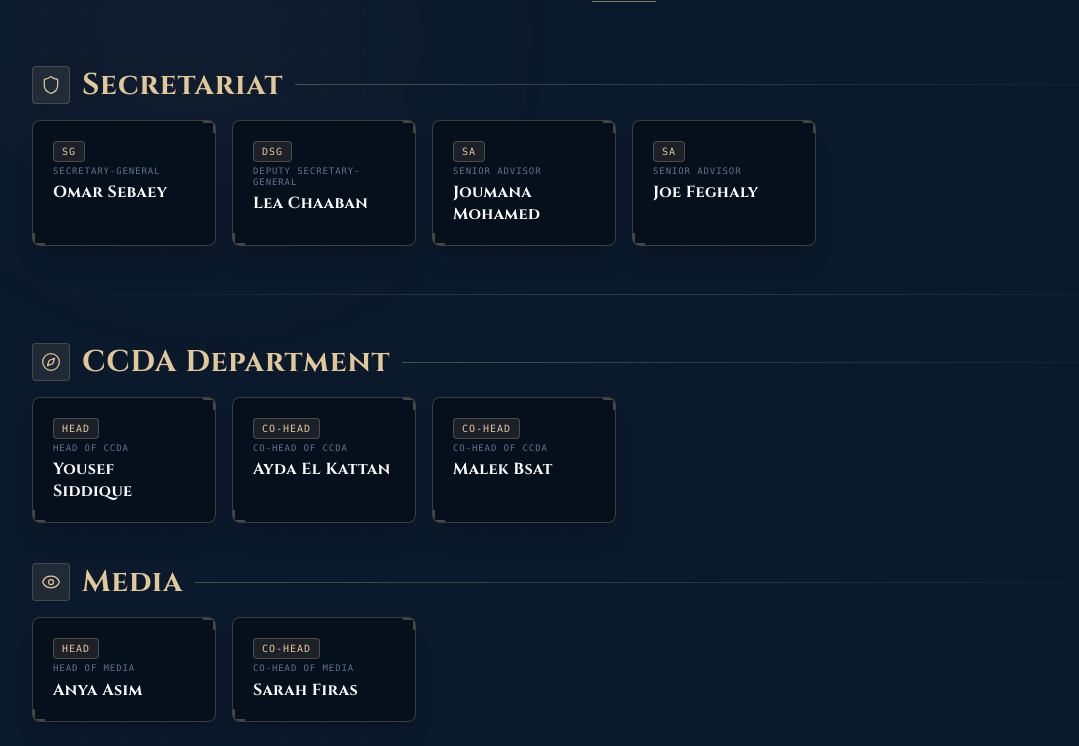
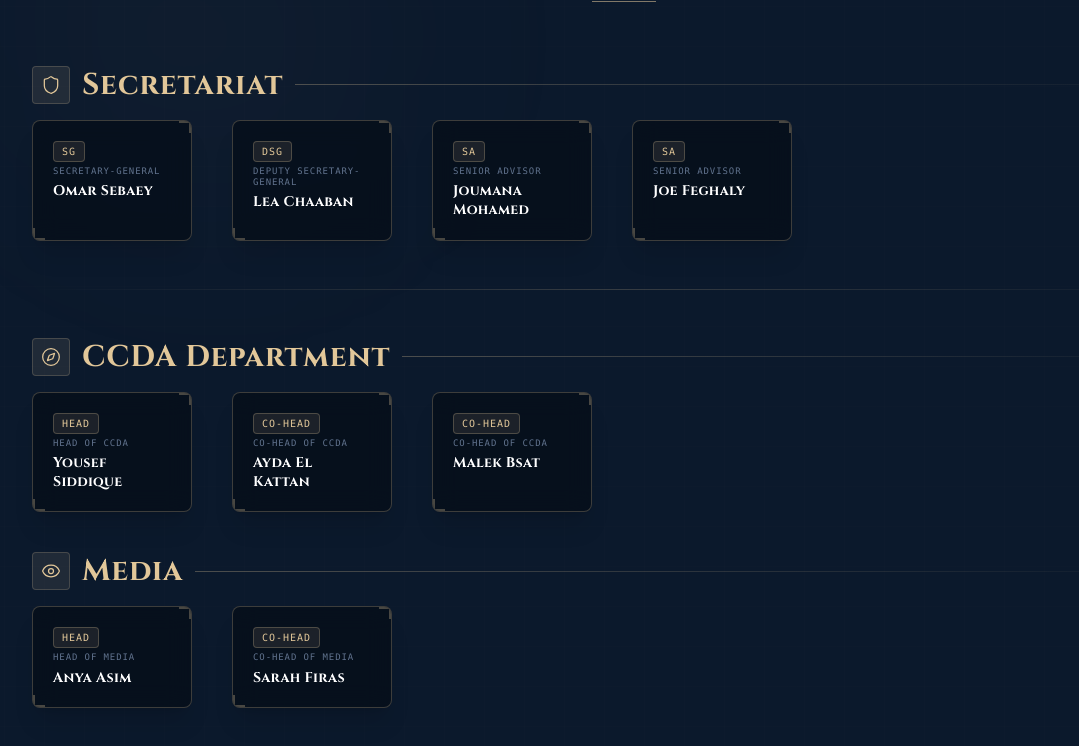
Before and after one commit to adam382010-svg/test-forma, a Next.js app: page / in a window 1280 px wide. Shown: the part 3540-4286 px from the top of the page, without its empty margins (16-1095 px from the left). Built offline with nearby package versions, Linux system fonts and the light colour scheme.

Commit message:
Add files via upload

```diff
--- a/src/components/ExecutiveBoard.js
+++ b/src/components/ExecutiveBoard.js
@@ -8,26 +8,26 @@ import {
 
 /* ─── Data ────────────────────────────────────────────────────────────── */
 const secretariat = [
-  { badge: "SG",  icon: Shield, name: "Omar Sebaey",     title: "Secretary-General"       },
-  { badge: "DSG", icon: Award,  name: "Lea Chaaban",     title: "Deputy Secretary-General" },
-  { badge: "SA",  icon: Star,   name: "Joumana Mohamed", title: "Senior Advisor"           },
-  { badge: "SA",  icon: Star,   name: "Joe Feghaly",     title: "Senior Advisor"           },
+  { badge: "SG",  name: "Omar Sebaey",     title: "Secretary-General"        },
+  { badge: "DSG", name: "Lea Chaaban",     title: "Deputy Secretary-General"  },
+  { badge: "SA",  name: "Joumana Mohamed", title: "Senior Advisor"            },
+  { badge: "SA",  name: "Joe Feghaly",     title: "Senior Advisor"            },
 ];
 
 const departments = [
   {
     name: "CCDA Department", icon: Compass,
     members: [
-      { badge: "Head",    name: "Yousef Siddique", title: "Head of CCDA"    },
-      { badge: "Co-Head", name: "Ayda El Kattan",  title: "Co-Head of CCDA" },
-      { badge: "Co-Head", name: "Malek Bsat",      title: "Co-Head of CCDA" },
+      { badge: "Head",    name: "Yousef Siddique", title: "Head of CCDA"     },
+      { badge: "Co-Head", name: "Ayda El Kattan",  title: "Co-Head of CCDA"  },
+      { badge: "Co-Head", name: "Malek Bsat",      title: "Co-Head of CCDA"  },
     ],
   },
   {
     name: "Media", icon: Eye,
     members: [
       { badge: "Head",    name: "Anya Asim",   title: "Head of Media"    },
-      { badge: "Co-Head", name: "Sarah Firas", title: "Co-Head of Media" },
+      { badge: "Co-Head", name: "Sarah Firas", title: "Co-Head of Media"  },
     ],
   },
   {
@@ -59,16 +59,16 @@ const departments = [
   {
     name: "Volunteers", icon: HeartHandshake,
     members: [
-      { badge: "Head",    name: "Syriena Helali",    title: "Head of Volunteers"    },
-      { badge: "Co-Head", name: "Sulaiman AbuDawood",title: "Co-Head of Volunteers" },
+      { badge: "Head",    name: "Syriena Helali",     title: "Head of Volunteers"    },
+      { badge: "Co-Head", name: "Sulaiman AbuDawood", title: "Co-Head of Volunteers" },
     ],
   },
   {
     name: "Security", icon: Lock,
     members: [
-      { badge: "Head",    name: "Sadeen Abdulaziz",     title: "Head of Security"    },
-      { badge: "Co-Head", name: "Abdulrahman AlBabtain",title: "Co-Head of Security" },
-      { badge: "Co-Head", name: "Sarah Naim",            title: "Co-Head of Security" },
+      { badge: "Head",    name: "Sadeen Abdulaziz",      title: "Head of Security"    },
+      { badge: "Co-Head", name: "Abdulrahman AlBabtain", title: "Co-Head of Security" },
+      { badge: "Co-Head", name: "Sarah Naim",             title: "Co-Head of Security" },
     ],
   },
   {
@@ -98,7 +98,10 @@ const departments = [
 /* ─── Member Card ─────────────────────────────────────────────────────── */
 function MemberCard({ badge, name, title }) {
   return (
-    <div className="relative p-5 rounded-lg bg-[#060E1A]/80 border border-[#E2C799]/25 backdrop-blur-md shadow-xl overflow-hidden group hover:border-[#E2C799]/55 transition-colors duration-300 flex flex-col gap-1">
+    <div
+      className="relative p-5 rounded-lg bg-[#060E1A]/80 border border-[#E2C799]/25 backdrop-blur-md shadow-xl overflow-hidden hover:border-[#E2C799]/55 transition-colors duration-300 flex flex-col gap-1 shrink-0"
+      style={{ width: "160px" }}
+    >
       {/* Corner accents */}
       <div className="absolute top-0 right-0 w-3 h-3 border-t-2 border-r-2 border-[#E2C799]/30 pointer-events-none" />
       <div className="absolute bottom-0 left-0 w-3 h-3 border-b-2 border-l-2 border-[#E2C799]/30 pointer-events-none" />
@@ -113,11 +116,37 @@ function MemberCard({ badge, name, title }) {
         {title}
       </span>
 
-      {/* Name — smaller font so long names never overflow */}
-      <h3 className="font-serif text-base font-bold text-white tracking-wide leading-snug break-words hyphens-auto">
+      {/* Name */}
+      <h3 className="font-serif text-sm font-bold text-white tracking-wide leading-snug break-words">
         {name}
       </h3>
     </div>
+  );
+}
+
+/* ─── Members Row — scrollable on mobile, wrapping grid on desktop ─────── */
+function MembersRow({ members }) {
+  return (
+    <>
+      {/* Mobile: horizontal scroll */}
+      <div className="md:hidden overflow-x-auto pb-3">
+        <div className="flex gap-3" style={{ width: "max-content" }}>
+          {members.map((m, i) => (
+            <MemberCard key={i} {...m} />
+          ))}
+        </div>
+      </div>
+
+      {/* Desktop: wrapping grid */}
+      <div
+        className="hidden md:grid gap-4"
+        style={{ gridTemplateColumns: "repeat(auto-fill, minmax(160px, 1fr))" }}
+      >
+        {members.map((m, i) => (
+          <MemberCard key={i} {...m} />
+        ))}
+      </div>
+    </>
   );
 }
 
@@ -137,18 +166,7 @@ function DepartmentRow({ dept }) {
         <div className="flex-1 h-px bg-gradient-to-r from-[#E2C799]/30 to-transparent" />
       </div>
 
-      {/* Grid: auto-fill with 180 px minimum — cards never crush each other */}
-      <div
-        style={{
-          display: "grid",
-          gridTemplateColumns: "repeat(auto-fill, minmax(180px, 1fr))",
-          gap: "1rem",
-        }}
-      >
-        {dept.members.map((m, i) => (
-          <MemberCard key={i} {...m} />
-        ))}
-      </div>
+      <MembersRow members={dept.members} />
     </div>
   );
 }
@@ -193,17 +211,7 @@ export default function ExecutiveBoard() {
             <div className="flex-1 h-px bg-gradient-to-r from-[#E2C799]/30 to-transparent" />
           </div>
 
-          <div
-            style={{
-              display: "grid",
-              gridTemplateColumns: "repeat(auto-fill, minmax(180px, 1fr))",
-              gap: "1rem",
-            }}
-          >
-            {secretariat.map((m, i) => (
-              <MemberCard key={i} badge={m.badge} name={m.name} title={m.title} />
-            ))}
-          </div>
+          <MembersRow members={secretariat} />
         </div>
 
         {/* Divider */}
```
